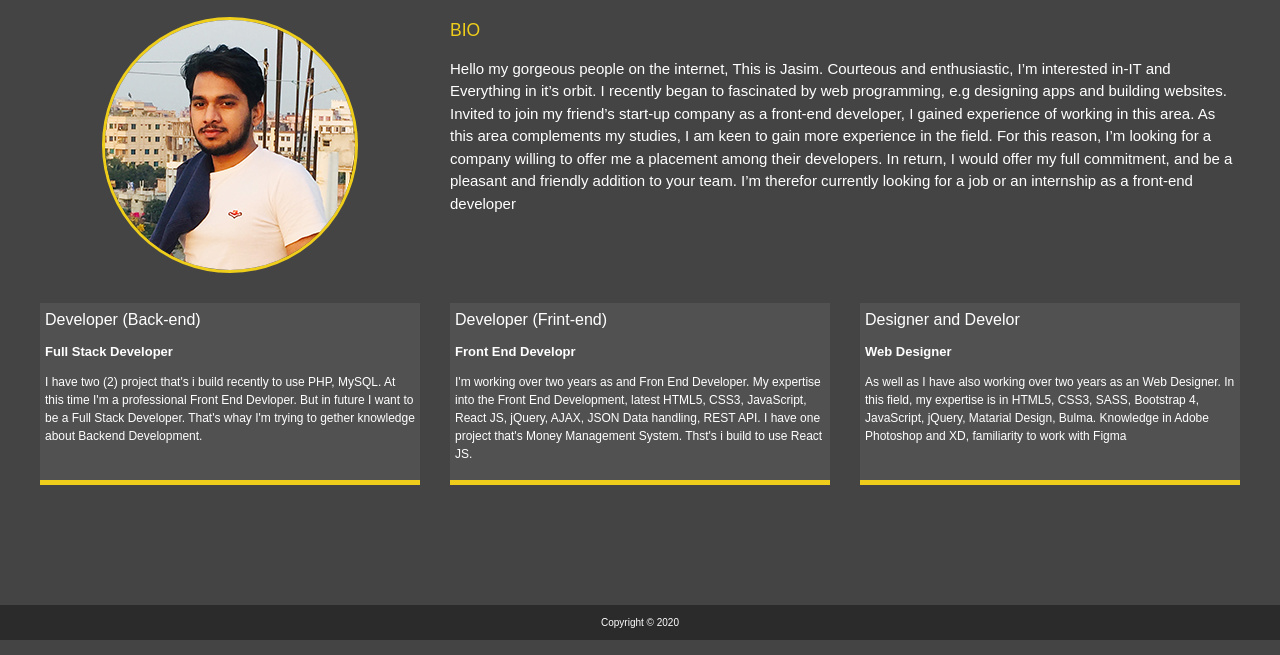
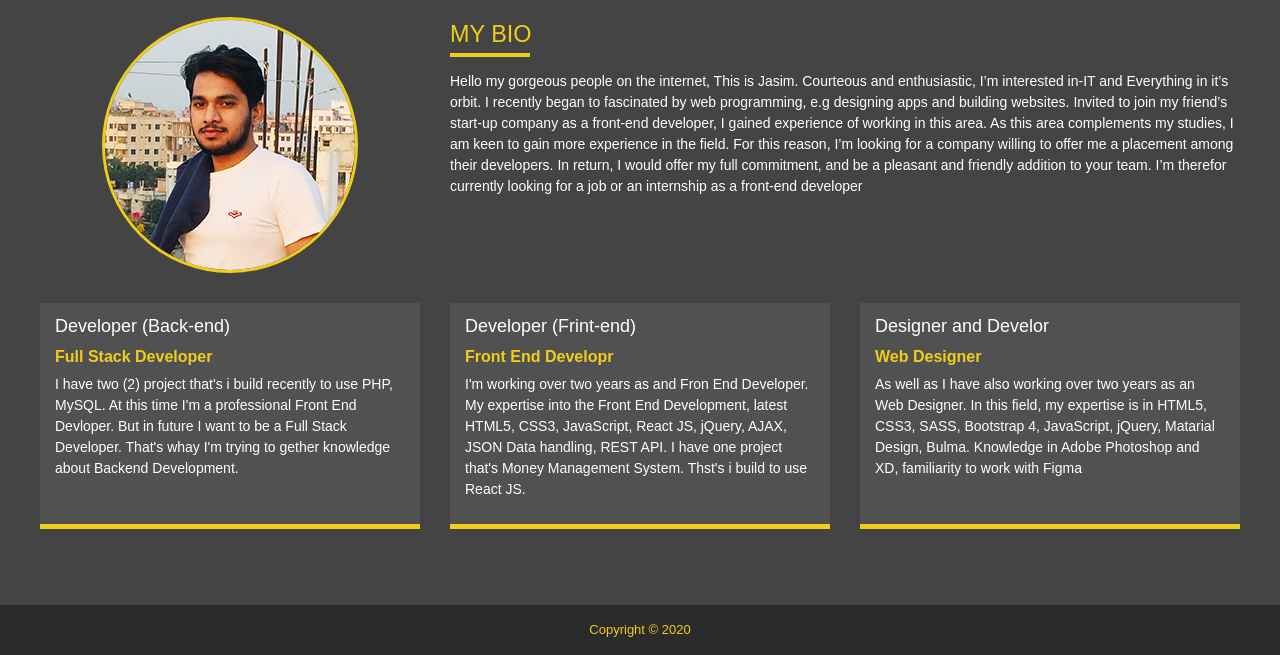
Before and after one commit to devjasim/jasim, a website: page dist/about.html in a window 1280 px wide. Shown: the part 160-815 px from the top of the page. Drawn offline with Linux system fonts and the light colour scheme.

Commit message:
third commit

```diff
--- a/scss/main.scss
+++ b/scss/main.scss
@@ -96,7 +96,24 @@ main{
 
     .bio{
         grid-area:bio;
-        font-size:1.5rem;
+        font-size:2rem;
+        h3{
+            position:relative;
+            padding-bottom:.5rem;
+            &:after{
+                content:'';
+                position:absolute;
+                width:8rem;
+                height:.4rem;
+                background:$secondary-color;
+                left:0;
+                bottom:0;
+            }
+        }
+
+        p{
+            font-size:14px;
+        }
     }
 
     .job-1{
@@ -111,17 +128,19 @@ main{
 
     .job{
         background:lighten($primary-color, 5);
-        padding:.5rem;
+        padding:1rem 1.5rem;
         border-bottom:5px solid $secondary-color;
         h3{
-            font-size:16px;
+            font-size:18px;
         }
         h6{
-            font-size:13px;
-            margin:10px 0;
+            font-size:16px;
+            margin:5px 0;
+            color:$secondary-color;
         }
         p{
-            font-size:12px;
+            font-size:14px;
+            margin-top:5px;
         }
     }
 }
@@ -205,10 +224,11 @@ main{
     color:#333;
 }
 
-// Fooer
+// Footer
 #main-footer{
     text-align:Center;
-    padding:1rem;
+    padding:1.5rem;
     background:darken($primary-color, 10);
-    color: set-text-color($primary-color);
+    color:$secondary-color;
+    font-size:13px;
 }
```
Also changed, not shown: dist/about.html, dist/css/main.css.
